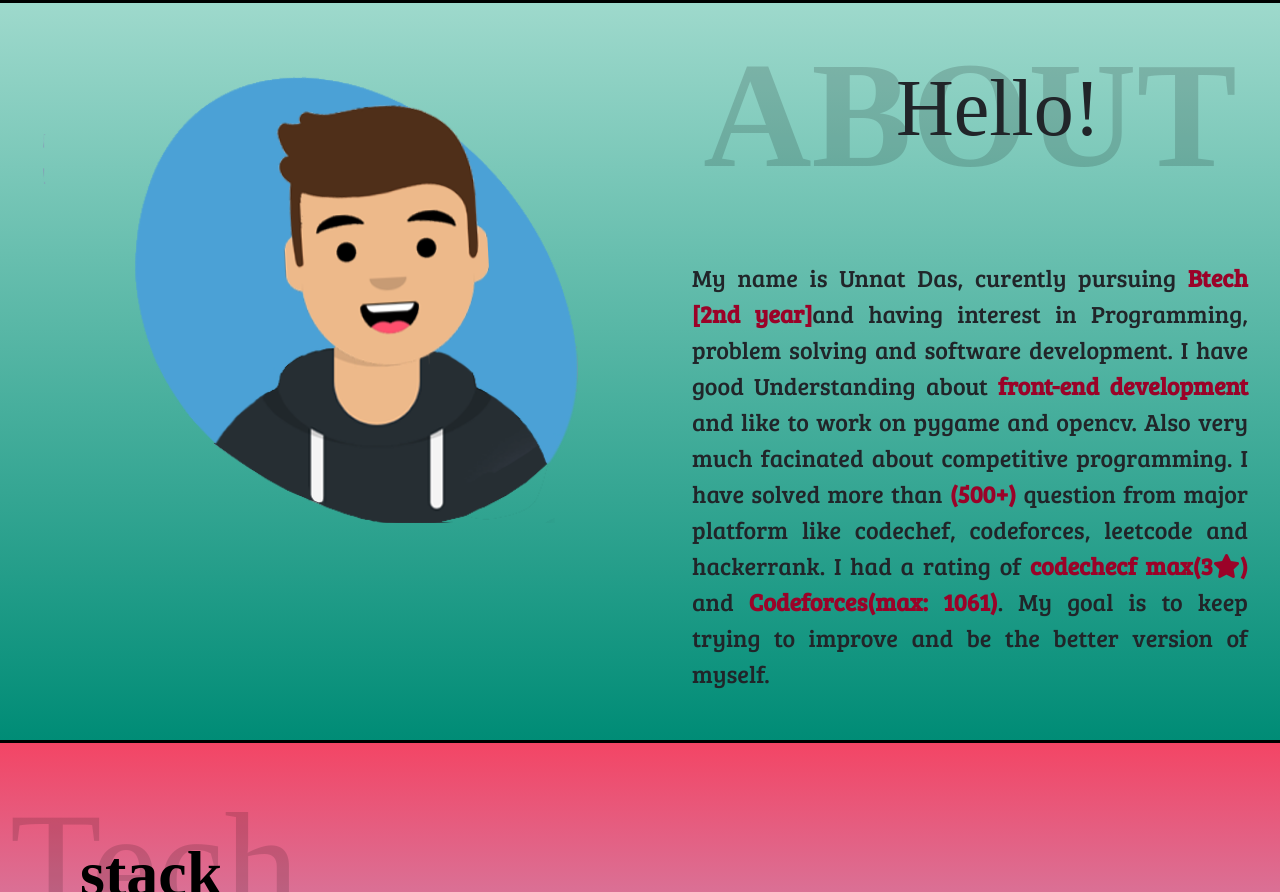
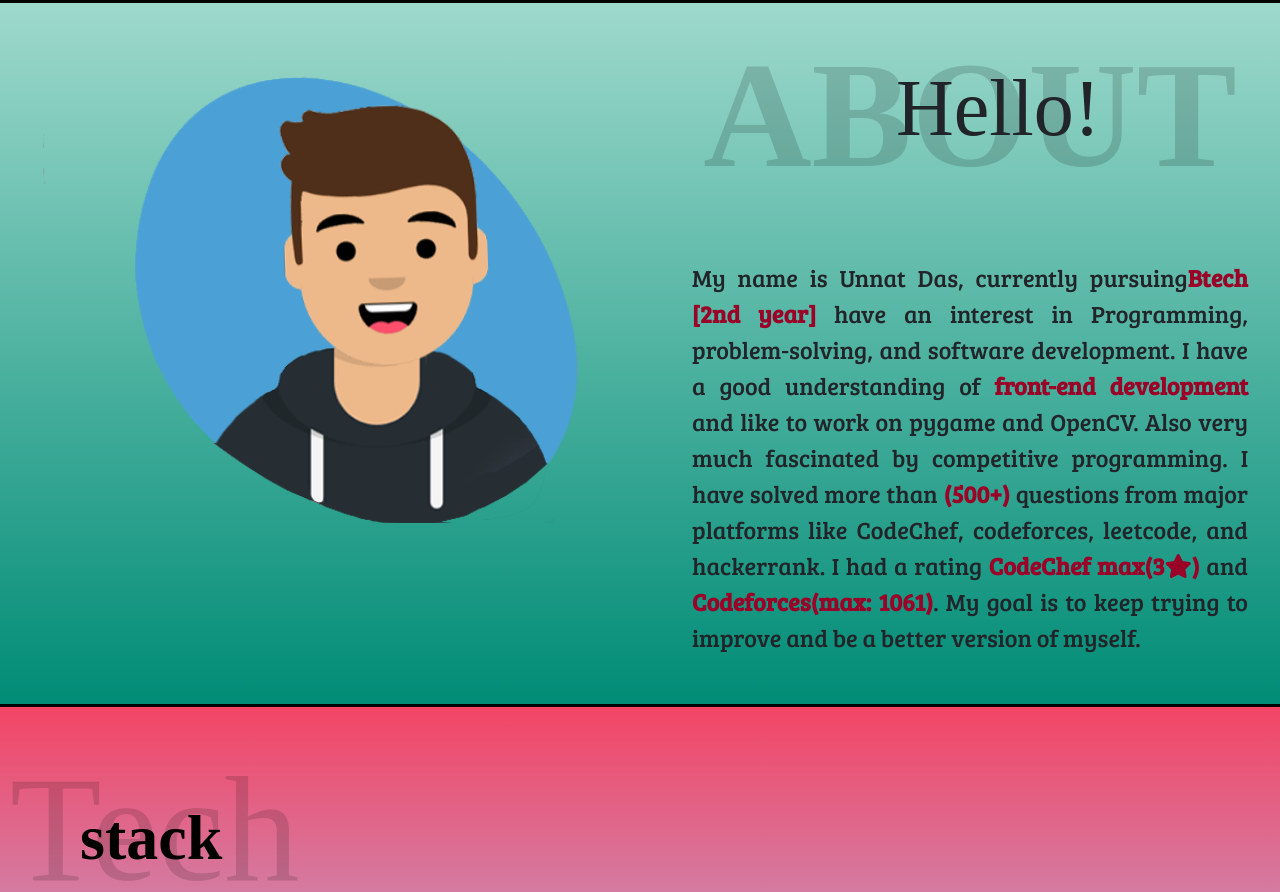
Before and after one commit to Sayo1305/unnatdas.github.io, a plain HTML site: page index.html in a window 1280 px wide. Shown: the part 800-1692 px from the top of the page. Drawn offline with nearby package versions, Linux system fonts and the light colour scheme; a web font is replaced by a local one.

Commit message:
Update index.html

```diff
--- a/index.html
+++ b/index.html
@@ -77,11 +77,12 @@
                 </div>
                 <div class="who_desc">
                     <p>
-                        My name is Unnat Das, curently pursuing <span class="highlight">Btech [2nd year]</span>and having interest in
-                        Programming, problem solving and software development. I have good Understanding about <span class="highlight">front-end development</span> and like to work on pygame and opencv.
-                        Also very much facinated about competitive programming. I have solved more than <span class="highlight">(500+)</span> question from major platform like
-                        codechef, codeforces, leetcode and hackerrank. I had a rating of <span class="highlight">codechecf max(3<i class="fas fa-star"></i>)</span> and <span class="highlight">Codeforces(max: 1061)</span>.
-                        My goal is to keep trying to improve and be the better version of myself.
+                        My name is Unnat Das, currently pursuing<span class="highlight">Btech [2nd year]</span> have an
+			            interest in Programming, problem-solving, and software development. I have a good understanding of
+			            <span class="highlight">front-end development</span> and like to work on pygame and OpenCV.
+                        Also very much fascinated by competitive programming. I have solved more than <span class="highlight">(500+)</span> questions from major platforms like CodeChef, codeforces, leetcode, and hackerrank.
+			            I had a rating <span class="highlight">CodeChef max(3<i class="fas fa-star"></i>)</span> and <span class="highlight">Codeforces(max: 1061)</span>.
+                        My goal is to keep trying to improve and be a better version of myself.
 
                     </p>
                 </div>
```
